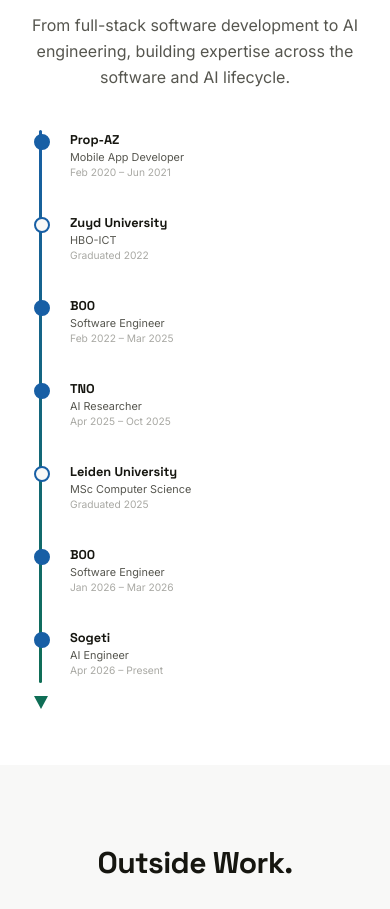
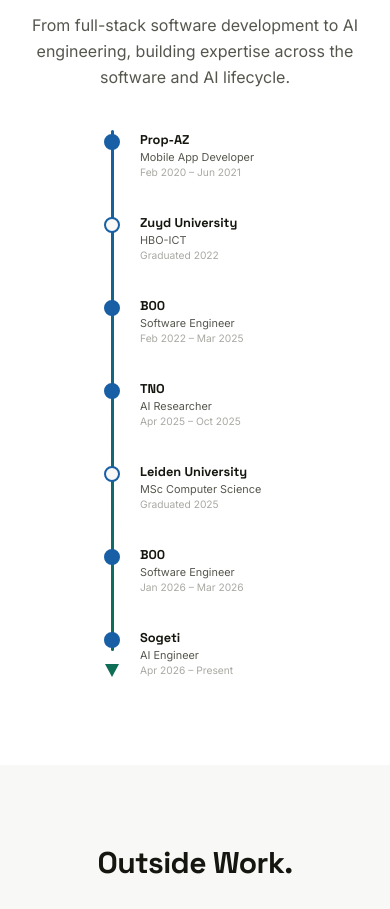
Before and after one commit to Kaygijzen/kaygijzen.github.io, a React (Vite) app: page / in a window 390 px wide. Shown: the part 2620-3529 px from the top of the page. Built offline with nearby package versions, Linux system fonts and the light colour scheme.

Commit message:
center timeline horizontally

```diff
--- a/src/components/sections/CareerTimeline.tsx
+++ b/src/components/sections/CareerTimeline.tsx
@@ -139,14 +139,22 @@
 }
 
 function CareerTimelineVertical() {
+  // Fixed intrinsic width = node (24px) + gap (16px) + label max-width (150px),
+  // centered as one unit via mx-auto. The line/arrow below are positioned
+  // relative to this centered column (not the full-width section), so they
+  // track the node centers regardless of viewport width.
+  const COLUMN_WIDTH = 190
+  const NODE_CENTER = 12
+
   return (
-    <div className="md:hidden relative" style={{ paddingBottom: 32, paddingLeft: 6 }}>
+    <div className="md:hidden" style={{ paddingBottom: 32 }}>
+      <div className="relative mx-auto" style={{ width: COLUMN_WIDTH }}>
         {/* Gradient path + forward arrowhead */}
         <div
           aria-hidden
           className="absolute top-0"
           style={{
-          left: 15,
+            left: NODE_CENTER - 1.5,
             bottom: 26,
             width: 3,
             background: 'linear-gradient(180deg, #185FA5 0%, #0F6E56 100%)',
@@ -157,7 +165,7 @@
           aria-hidden
           className="absolute"
           style={{
-          left: 10,
+            left: NODE_CENTER - 7,
             bottom: 0,
             width: 0,
             height: 0,
@@ -183,6 +191,7 @@
               </div>
             )
           })}
+        </div>
       </div>
     </div>
   )
```
Lines whose indentation alone changed are shown as unchanged.
